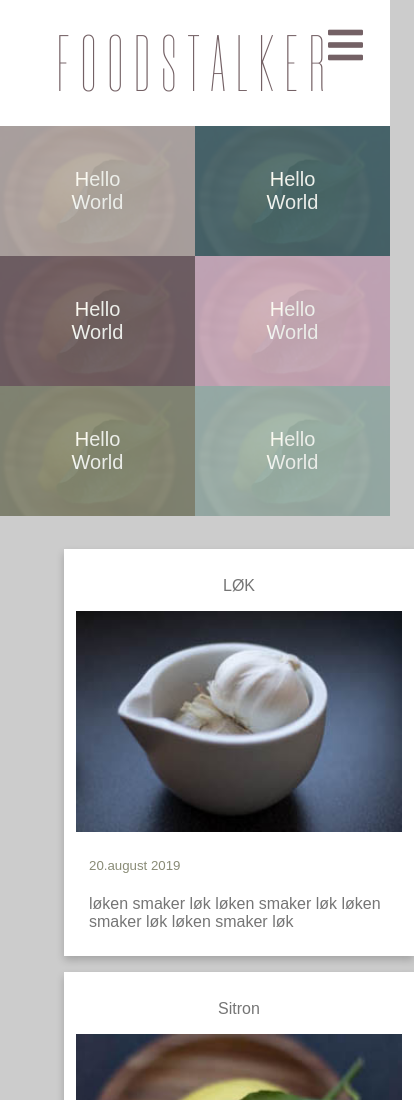
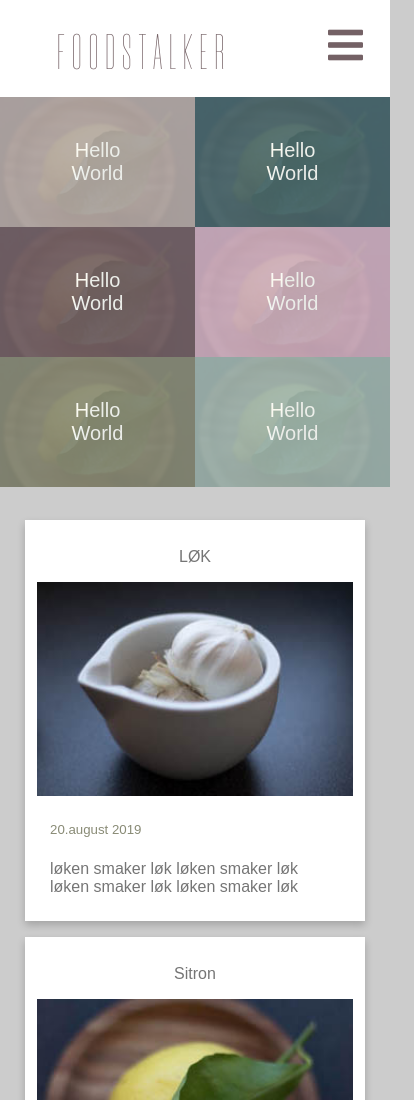
Before and after one commit to ceciliehrr/min_side, a plain HTML site: page mine_sider/matblogg/index.html in a window 390 px wide. Shown: the top 1100 px of the page, 414 px wide, since content can reach past the window. Drawn offline with Linux system fonts and the light colour scheme; a web font is replaced by a local one.

Commit message:
starting over

```diff
--- a/mine_sider/matblogg/style.css
+++ b/mine_sider/matblogg/style.css
@@ -123,6 +123,7 @@ nav ul li a {
 .column img {
     vertical-align: middle;
     width: 100%;
+    height: auto;
 }
 
 .imgcontainer {
@@ -279,6 +280,14 @@ figure p {
         top: 15px;
         right: 35px;
     }
+    .recipe {
+        text-align: center;
+        margin: 0;
+        width: 100%;
+    }
+    figure {
+        width: 100%;
+    }
 }
 
 
@@ -298,6 +307,14 @@ figure p {
     }
     nav a {
         float: left;
+    }
+    .recipe {
+        text-align: center;
+        margin: 0;
+        width: 100%;
+    }
+    figure {
+        width: 100%;
     }
 }
 
@@ -319,4 +336,15 @@ figure p {
     nav a {
         float: left;
     }
+    .recipe {
+        text-align: center;
+        margin: 0;
+        width: 100%;
+    }
+    figure {
+        width: 100%;
+    }
+    nav ul li a {
+        font-size: 50px;
+    }
 }
```
Also changed, not shown: mine_sider/matblogg/index.html (+2 -1 lines), pictures/pause.png (added).
